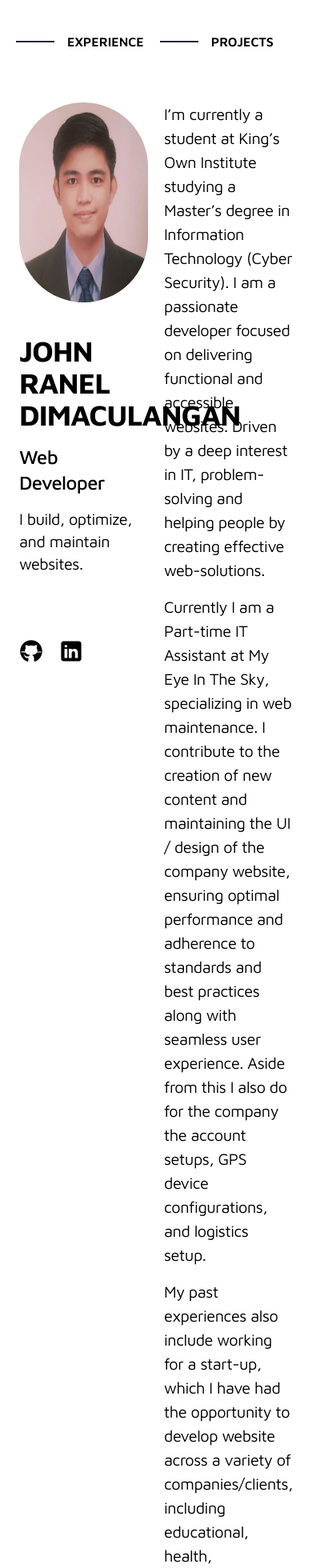
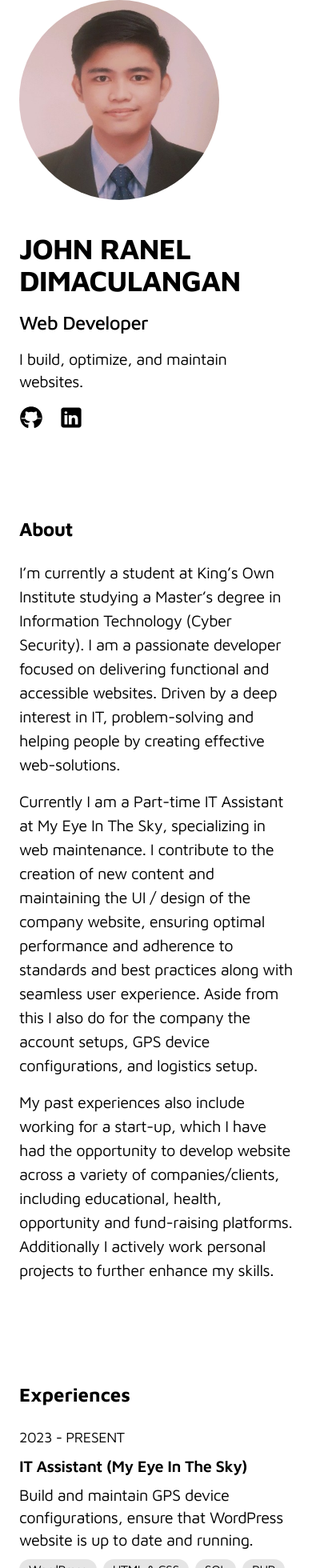
Before and after one commit to johnranel/portfolio, a React (Create React App) app: page / in a window 390 px wide. Shown: the top 1960 px of the page at 80% size. Built offline with nearby package versions, Linux system fonts and the light colour scheme.

Commit message:
Applied responsiveness for mobile users

```diff
--- a/src/components/Header.jsx
+++ b/src/components/Header.jsx
@@ -3,7 +3,7 @@ import "../App.css"
 
 const Header = () => {
     return (
-        <header className="col-span-2 absolute z-10 w-full px-12">
+        <header className="col-span-2 absolute z-10 w-full px-12 hidden lg:block">
             <nav className="py-10">
                 <ul className="group/nav flex gap-5 justify-self-end">
                     <li>
--- a/src/pages/Home.jsx
+++ b/src/pages/Home.jsx
@@ -5,9 +5,9 @@ import Footer from "./../components/Footer";
 
 const Home = () => {
     return (
-        <main className="mx-auto max-w-screen-xl px-6 md:px-12 grid grid-flow-row grid-cols-2 gap-5 relative">
+        <main className="mx-auto max-w-screen-xl px-6 md:px-12 grid grid-flow-row lg:grid-cols-2 gap-5 relative">
             <Header />
-            <section id="profile" className="lg:sticky lg:top-0 row-span-5 max-h-screen pt-32">
+            <section id="profile" className="lg:sticky lg:top-0 row-span-5 lg:max-h-screen lg:pt-32">
                 <figure>
                     <img className="size-[250px] rounded-full" src="./../resources/images/john_ranel_dimaculangan.jpeg" alt="John Ranel Dimaculangan" />
                     <figcaption className="h-px overflow-hidden">My Profile Picture</figcaption>
@@ -15,7 +15,7 @@ const Home = () => {
                 <h1 className="text-4xl tracking-tight font-bold font-maven mt-10 mb-4">JOHN RANEL DIMACULANGAN</h1>
                 <span className="text-2xl tracking-tight font-medium font-maven">Web Developer</span>
                 <p className="text-xl tracking-tight font-maven mt-4">I build, optimize, and maintain websites.</p>
-                <div className="flex gap-5 mt-20">
+                <div className="flex gap-5 mt-4 lg:mt-20">
                     <a href="https://github.com/johnranel" target="_blank" className="block hover:text-slate-600">
                         <span className="h-px w-px overflow-hidden absolute">GitHub</span>
                         <svg xmlns="http://www.w3.org/2000/svg" viewBox="0 0 50 50" width="30px" height="30px" fill="currentColor"><path d="M17.791,46.836C18.502,46.53,19,45.823,19,45v-5.4c0-0.197,0.016-0.402,0.041-0.61C19.027,38.994,19.014,38.997,19,39 c0,0-3,0-3.6,0c-1.5,0-2.8-0.6-3.4-1.8c-0.7-1.3-1-3.5-2.8-4.7C8.9,32.3,9.1,32,9.7,32c0.6,0.1,1.9,0.9,2.7,2c0.9,1.1,1.8,2,3.4,2 c2.487,0,3.82-0.125,4.622-0.555C21.356,34.056,22.649,33,24,33v-0.025c-5.668-0.182-9.289-2.066-10.975-4.975 c-3.665,0.042-6.856,0.405-8.677,0.707c-0.058-0.327-0.108-0.656-0.151-0.987c1.797-0.296,4.843-0.647,8.345-0.714 c-0.112-0.276-0.209-0.559-0.291-0.849c-3.511-0.178-6.541-0.039-8.187,0.097c-0.02-0.332-0.047-0.663-0.051-0.999 c1.649-0.135,4.597-0.27,8.018-0.111c-0.079-0.5-0.13-1.011-0.13-1.543c0-1.7,0.6-3.5,1.7-5c-0.5-1.7-1.2-5.3,0.2-6.6 c2.7,0,4.6,1.3,5.5,2.1C21,13.4,22.9,13,25,13s4,0.4,5.6,1.1c0.9-0.8,2.8-2.1,5.5-2.1c1.5,1.4,0.7,5,0.2,6.6c1.1,1.5,1.7,3.2,1.6,5 c0,0.484-0.045,0.951-0.11,1.409c3.499-0.172,6.527-0.034,8.204,0.102c-0.002,0.337-0.033,0.666-0.051,0.999 c-1.671-0.138-4.775-0.28-8.359-0.089c-0.089,0.336-0.197,0.663-0.325,0.98c3.546,0.046,6.665,0.389,8.548,0.689 c-0.043,0.332-0.093,0.661-0.151,0.987c-1.912-0.306-5.171-0.664-8.879-0.682C35.112,30.873,31.557,32.75,26,32.969V33 c2.6,0,5,3.9,5,6.6V45c0,0.823,0.498,1.53,1.209,1.836C41.37,43.804,48,35.164,48,25C48,12.318,37.683,2,25,2S2,12.318,2,25 C2,35.164,8.63,43.804,17.791,46.836z"/></svg>
@@ -26,18 +26,24 @@ const Home = () => {
                     </a>
                 </div>
             </section>
-            <section id="about" className="mb-16 scroll-mt-16 text-xl tracking-tight font-maven leading-normal pt-32">
+            <section id="about" className="mb-16 scroll-mt-16 text-xl tracking-tight font-maven leading-normal mt-16 lg:mt-32">
+                <div className="sticky top-0 py-6 bg-white -inset-x-4 z-10 block lg:hidden">
+                    <h2 className="text-2xl font-bold font-maven">About</h2>
+                </div>
                 <p className="mb-4">I’m currently a student at King’s Own Institute studying a Master’s degree in Information Technology (Cyber Security). I am a passionate developer focused on delivering functional and accessible websites. Driven by a deep interest in IT, problem-solving and helping people by creating effective web-solutions.</p>
                 <p className="mb-4">Currently I am a Part-time IT Assistant at My Eye In The Sky, specializing in web maintenance. I contribute to the creation of new content and maintaining the UI / design of the company website, ensuring optimal performance and adherence to standards and best practices along with seamless user experience. Aside from this I also do for the company the account setups, GPS device configurations, and logistics setup.</p>
                 <p className="mb-4">My past experiences also include working for a start-up, which I have had the opportunity to develop website across a variety of companies/clients, including educational, health, opportunity and fund-raising platforms. Additionally I actively work personal projects to further enhance my skills.</p>
             </section>
             <section id="experiences" className="mb-16 scroll-mt-16">
+                <div className="sticky top-0 py-6 bg-white -inset-x-4 z-10 block lg:hidden">
+                    <h2 className="text-2xl font-bold font-maven">Experiences</h2>
+                </div>
                 <ol className="group/list text-xl font-maven tracking-tight">
                     <li className="mb-12">
-                        <div className="group relative grid grid-flow-col transition-all grid-cols-8 gap-4 hover:!opacity-100 group-hover/list:opacity-50">
+                        <div className="group relative grid lg:grid-flow-col transition-all lg:grid-cols-8 gap-2 lg:gap-4 hover:!opacity-100 group-hover/list:opacity-50">
                             <div className="absolute -inset-x-4 -inset-y-4 z-0 hidden rounded-md transition-all lg:-inset-x-6 lg:block lg:group-hover:bg-black/5"></div>
-                            <span className="col-span-2 text-lg">2023 - PRESENT</span>
-                            <div className="col-span-6">
+                            <span className="lg:col-span-2 text-lg">2023 - PRESENT</span>
+                            <div className="lg:col-span-6">
                                 <h2 className="font-semibold">IT Assistant (My Eye In The Sky)</h2>
                                 <p className="mt-2">Build and maintain GPS device configurations, ensure that WordPress website is up to date and running.</p>
                                 <ul className="mt-2 flex flex-wrap gap-2" aria-label="Technology used">
@@ -64,10 +70,10 @@ const Home = () => {
                         </div>
                     </li>
                     <li className="mb-12">
-                        <div className="group relative grid grid-flow-col transition-all grid-cols-8 gap-4 hover:!opacity-100 group-hover/list:opacity-50">
+                        <div className="group relative grid lg:grid-flow-col transition-all lg:grid-cols-8 gap-2 lg:gap-4 hover:!opacity-100 group-hover/list:opacity-50">
                             <div className="absolute -inset-x-4 -inset-y-4 z-0 hidden rounded-md transition-all lg:-inset-x-6 lg:block lg:group-hover:bg-black/5"></div>
-                            <span className="col-span-2 text-lg">2017 - 2023</span>
-                            <div className="col-span-6">
+                            <span className="lg:col-span-2 text-lg">2017 - 2023</span>
+                            <div className="lg:col-span-6">
                                 <h2 className="font-semibold">Web Developer (Odo Solutions & Enterprises Pte Ltd)</h2>
                                 <p className="mt-2">Build, design, and ship quality websites and mobile apps, gathered diverse experiences from different type of projects.</p>
                                 <ul className="mt-2 flex flex-wrap gap-2" aria-label="Technology used">
@@ -100,10 +106,10 @@ const Home = () => {
                         </div>
                     </li>
                     <li className="mb-12">
-                        <div className="group relative grid grid-flow-col transition-all grid-cols-8 gap-4 hover:!opacity-100 group-hover/list:opacity-50">
+                        <div className="group relative grid lg:grid-flow-col transition-all lg:grid-cols-8 gap-2 lg:gap-4 hover:!opacity-100 group-hover/list:opacity-50">
                             <div className="absolute -inset-x-4 -inset-y-4 z-0 hidden rounded-md transition-all lg:-inset-x-6 lg:block lg:group-hover:bg-black/5"></div>
-                            <span className="col-span-2 text-lg">2016 - 2017</span>
-                            <div className="col-span-6">
+                            <span className="lg:col-span-2 text-lg">2016 - 2017</span>
+                            <div className="lg:col-span-6">
                                 <h2 className="font-semibold">Web Developer (Spectrum Tuition)</h2>
                                 <p className="mt-2">Build, design, and implement functionalities for an existing website focused on the education sector.</p>
                                 <ul className="mt-2 flex flex-wrap gap-2" aria-label="Technology used">
@@ -126,15 +132,18 @@ const Home = () => {
                 </ol>
             </section>
             <section id="projects" className="scroll-mt-16">
+                <div className="sticky top-0 py-6 bg-white -inset-x-4 z-10 block lg:hidden">
+                    <h2 className="text-2xl font-bold font-maven">Projects</h2>
+                </div>
                 <ul className="group/list text-xl font-maven tracking-tight">
                     <li className="mb-12">
-                        <div className="group relative grid grid-flow-col tansition-all grid-cols-8 gap-4 hover:!opacity-100 group-hover/list:opacity-50">
+                        <div className="group relative grid lg:grid-flow-col tansition-all lg:grid-cols-8 gap-2 lg:gap-4 hover:!opacity-100 group-hover/list:opacity-50">
                             <div className="absolute -inset-x-4 -inset-y-4 z-0 hidden rounded-md transition-all lg:-inset-x-6 lg:block lg:group-hover:bg-black/5"></div>
-                            <figure className="col-span-2">
+                            <figure className="lg:col-span-2">
                                 <img src="./../resources/images/personal-website.png" alt="personal website preview" className="border-2 border-indigo-600/10 rounded-md" />
                                 <figcaption className="h-px w-px overflow-hidden absolute">Preview of my personal website.</figcaption>
                             </figure>
-                            <div className="col-span-6">
+                            <div className="lg:col-span-6">
                                 <h2 className="font-semibold">Personal Website</h2>
                                 <p className="mt-2">Designed my personal website and built using ReactJS and Tailwind.</p>
                                 <ul className="mt-2 flex flex-wrap gap-2" aria-label="Technology used">
@@ -158,13 +167,13 @@ const Home = () => {
                         </div>
                     </li>
                     <li className="mb-12">
-                        <div className="group relative grid grid-flow-col tansition-all grid-cols-8 gap-4 hover:!opacity-100 group-hover/list:opacity-50">
+                        <div className="group relative grid lg:grid-flow-col tansition-all lg:grid-cols-8 gap-2 lg:gap-4 hover:!opacity-100 group-hover/list:opacity-50">
                             <div className="absolute -inset-x-4 -inset-y-4 z-0 hidden rounded-md transition-all lg:-inset-x-6 lg:block lg:group-hover:bg-black/5"></div>
-                            <figure className="col-span-2">
+                            <figure className="lg:col-span-2">
                                 <img src="./../resources/images/connect-eurobodalla.png" alt="connect eurobodalla website preview" className="border-2 border-indigo-600/10 rounded-md" />
                                 <figcaption className="h-px w-px overflow-hidden absolute">Preview of the connect eurobodalla website.</figcaption>
                             </figure>
-                            <div className="col-span-6">
+                            <div className="lg:col-span-6">
                                 <h2 className="font-semibold">Connect Eurobodalla</h2>
                                 <p className="mt-2">Built a website for the community of Eurobodalla to provide a safe platform for a range of services and opportunities within the community groups.</p>
                                 <ul className="mt-2 flex flex-wrap gap-2" aria-label="Technology used">
@@ -191,13 +200,13 @@ const Home = () => {
                         </div>
                     </li>
                     <li className="mb-12">
-                        <div className="group relative grid grid-flow-col tansition-all grid-cols-8 gap-4 hover:!opacity-100 group-hover/list:opacity-50">
+                        <div className="group relative grid lg:grid-flow-col tansition-all lg:grid-cols-8 gap-2 lg:gap-4 hover:!opacity-100 group-hover/list:opacity-50">
                             <div className="absolute -inset-x-4 -inset-y-4 z-0 hidden rounded-md transition-all lg:-inset-x-6 lg:block lg:group-hover:bg-black/5"></div>
-                            <figure className="col-span-2">
+                            <figure className="lg:col-span-2">
                                 <img src="./../resources/images/cross-student-jobs.png" alt="cross student mobile application preview" className="border-2 border-indigo-600/10 rounded-md" />
                                 <figcaption className="h-px w-px overflow-hidden absolute">Preview of the cross student mobile application.</figcaption>
                             </figure>
-                            <div className="col-span-6">
+                            <div className="lg:col-span-6">
                                 <h2 className="font-semibold">Cross Student Jobs</h2>
                                 <p className="mt-2">Designed an app for international students looking for jobs and built front-end of application.</p>
                                 <ul className="mt-2 flex flex-wrap gap-2" aria-label="Technology used">
@@ -215,13 +224,13 @@ const Home = () => {
                         </div>
                     </li>
                     <li className="mb-12">
-                        <div className="group relative grid grid-flow-col tansition-all grid-cols-8 gap-4 hover:!opacity-100 group-hover/list:opacity-50">
+                        <div className="group relative grid lg:grid-flow-col tansition-all lg:grid-cols-8 gap-2 lg:gap-4 hover:!opacity-100 group-hover/list:opacity-50">
                             <div className="absolute -inset-x-4 -inset-y-4 z-0 hidden rounded-md transition-all lg:-inset-x-6 lg:block lg:group-hover:bg-black/5"></div>
-                            <figure className="col-span-2">
+                            <figure className="lg:col-span-2">
                                 <img src="./../resources/images/online-store.png" alt="online store mobile application preview" className="border-2 border-indigo-600/10 rounded-md" />
                                 <figcaption className="h-px w-px overflow-hidden absolute">Preview of the online store mobile application.</figcaption>
                             </figure>
-                            <div className="col-span-6">
+                            <div className="lg:col-span-6">
                                 <h2 className="font-semibold">Online Store App</h2>
                                 <p className="mt-2">Designed an app specifically for online stores.</p>
                                 <ul className="mt-2 flex flex-wrap gap-2" aria-label="Technology used">
```
